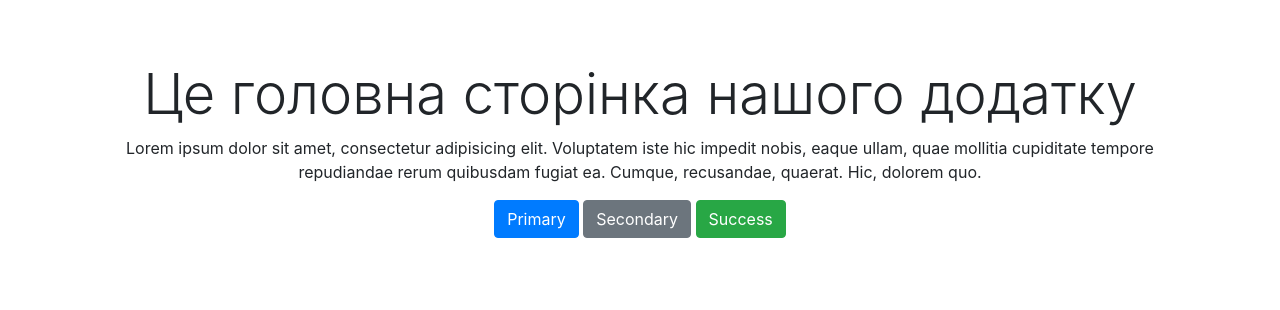
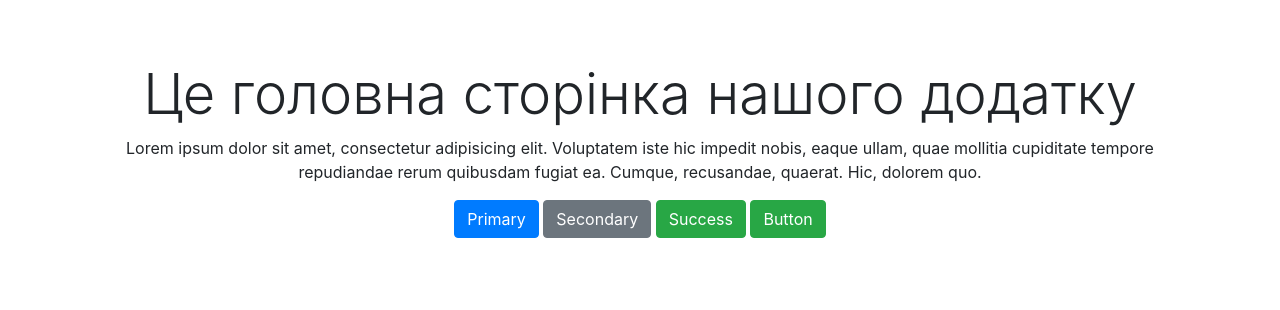
Before and after one commit to AndriiLMGitHub/myApp, a Django app: page / in a window 1280 px wide. Shown: the part 101-411 px from the top of the page. Run offline with Django 3.2, Linux system fonts and the light colour scheme; parts of the project's set-up code (start-up, migrations or seed data) failed here and were passed over; some libraries are stand-ins or nearby versions.

Commit message:
news-mod1

```diff
--- a/homepage/templates/homepage/index.html
+++ b/homepage/templates/homepage/index.html
@@ -10,6 +10,7 @@
   <button type="button" class="btn btn-primary">Primary</button>
   <button type="button" class="btn btn-secondary">Secondary</button>
   <button type="button" class="btn btn-success">Success</button>
+  <button type="button" class="btn btn-success">Button</button>
 </div>
 
 <div class="offset-top-padding-1">
```
